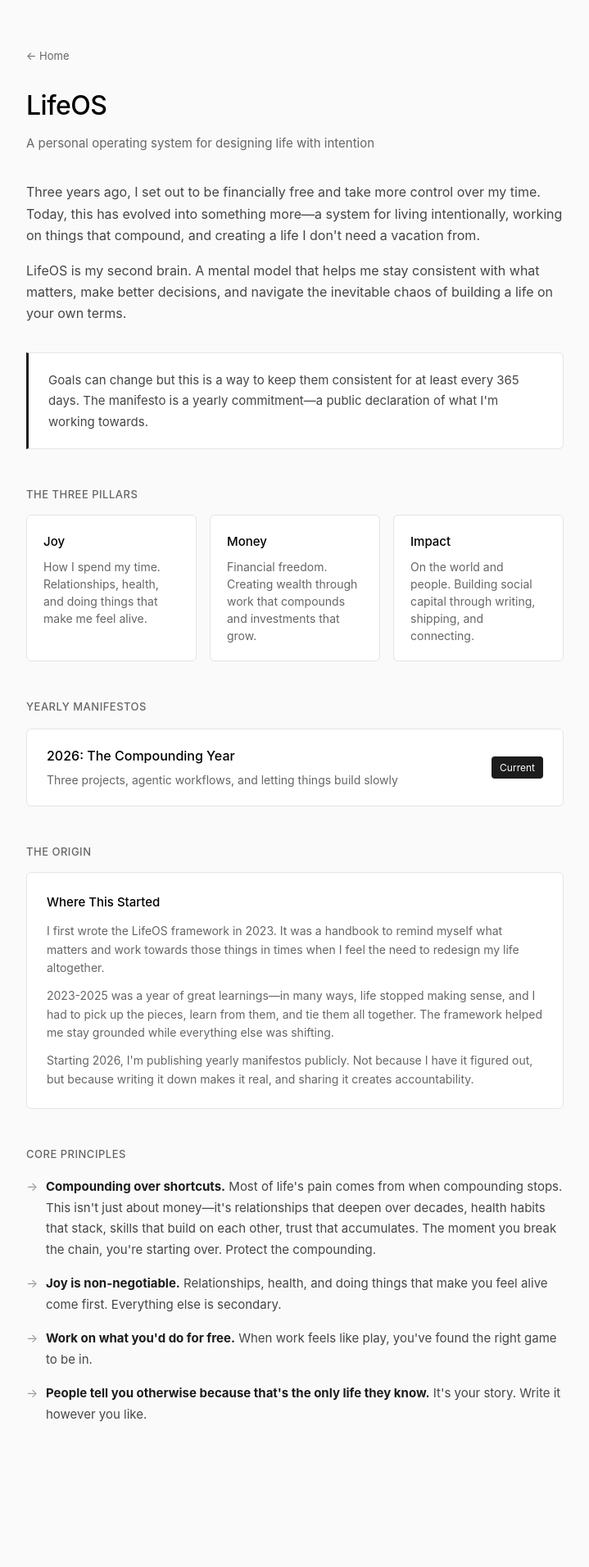
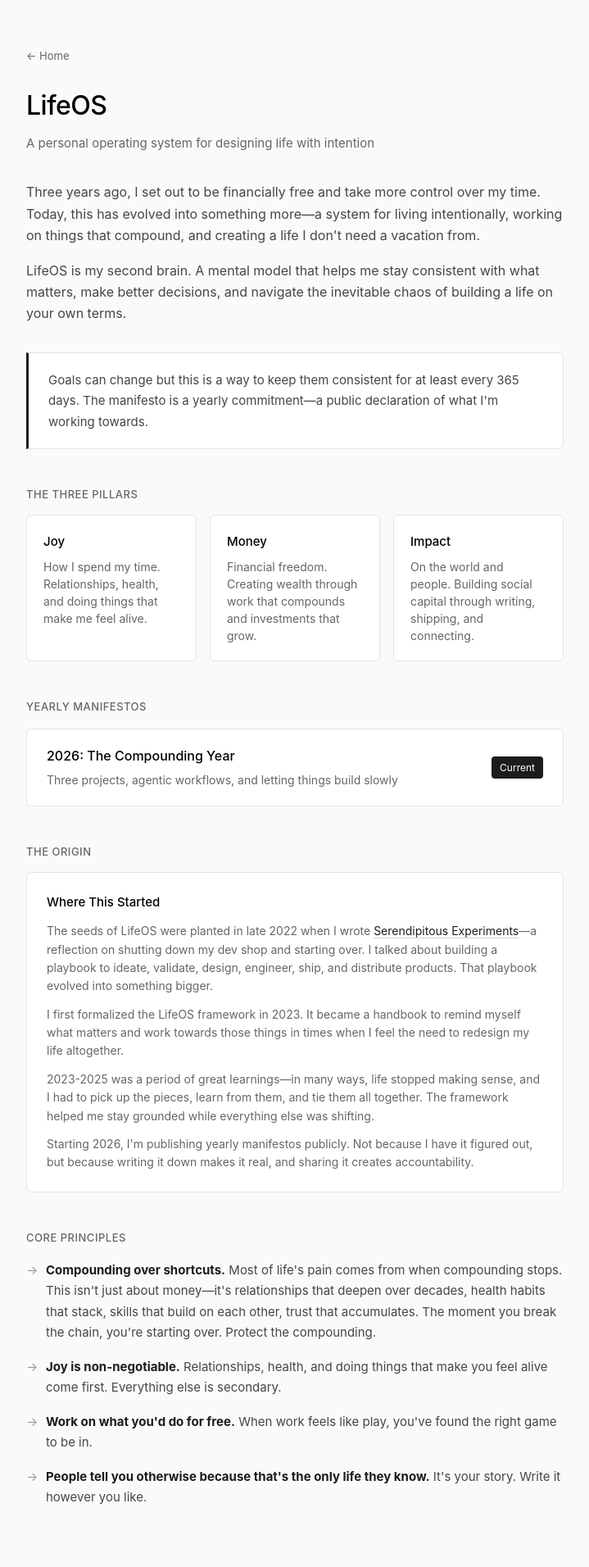
Before and after one commit to theshajha/theshajha, a Jekyll site: the page lifeos/index.html, which Jekyll copies as it is, in a window 1280 px wide. Shown: the whole page at 82% size, without its empty margins (280-999 px from the left). Built offline with Jekyll 4.4.1, drawn with Linux system fonts in a browser that asks for light colours; before the commit the page ends 1810 px from its top, so only the background shows below that.

Commit message:
touchup to content

```diff
--- a/index.html
+++ b/index.html
@@ -313,7 +313,7 @@
 
         <p>
             I design, code, and market the products I build. Semi-nomad who loves meeting people from different walks of
-            life.
+            life. I run my life on a personal operating system called <a href="lifeos/">LifeOS</a>—you can read my <a href="lifeos/2026/">2026 manifesto</a> to see what I'm working towards this year.
         </p>
 
         <p>
--- a/lifeos/index.html
+++ b/lifeos/index.html
@@ -329,10 +329,13 @@
     <div class="origin-section">
         <h3>Where This Started</h3>
         <p>
-            I first wrote the LifeOS framework in 2023. It was a handbook to remind myself what matters and work towards those things in times when I feel the need to redesign my life altogether.
+            The seeds of LifeOS were planted in late 2022 when I wrote <a href="../serendipitous-experiments/">Serendipitous Experiments</a>—a reflection on shutting down my dev shop and starting over. I talked about building a playbook to ideate, validate, design, engineer, ship, and distribute products. That playbook evolved into something bigger.
         </p>
         <p>
-            2023-2025 was a year of great learnings—in many ways, life stopped making sense, and I had to pick up the pieces, learn from them, and tie them all together. The framework helped me stay grounded while everything else was shifting.
+            I first formalized the LifeOS framework in 2023. It became a handbook to remind myself what matters and work towards those things in times when I feel the need to redesign my life altogether.
+        </p>
+        <p>
+            2023-2025 was a period of great learnings—in many ways, life stopped making sense, and I had to pick up the pieces, learn from them, and tie them all together. The framework helped me stay grounded while everything else was shifting.
         </p>
         <p>
             Starting 2026, I'm publishing yearly manifestos publicly. Not because I have it figured out, but because writing it down makes it real, and sharing it creates accountability.
```
Also changed, not shown: _posts/2022-11-16-serendepitous-experiments.md (+4 -0 lines).
